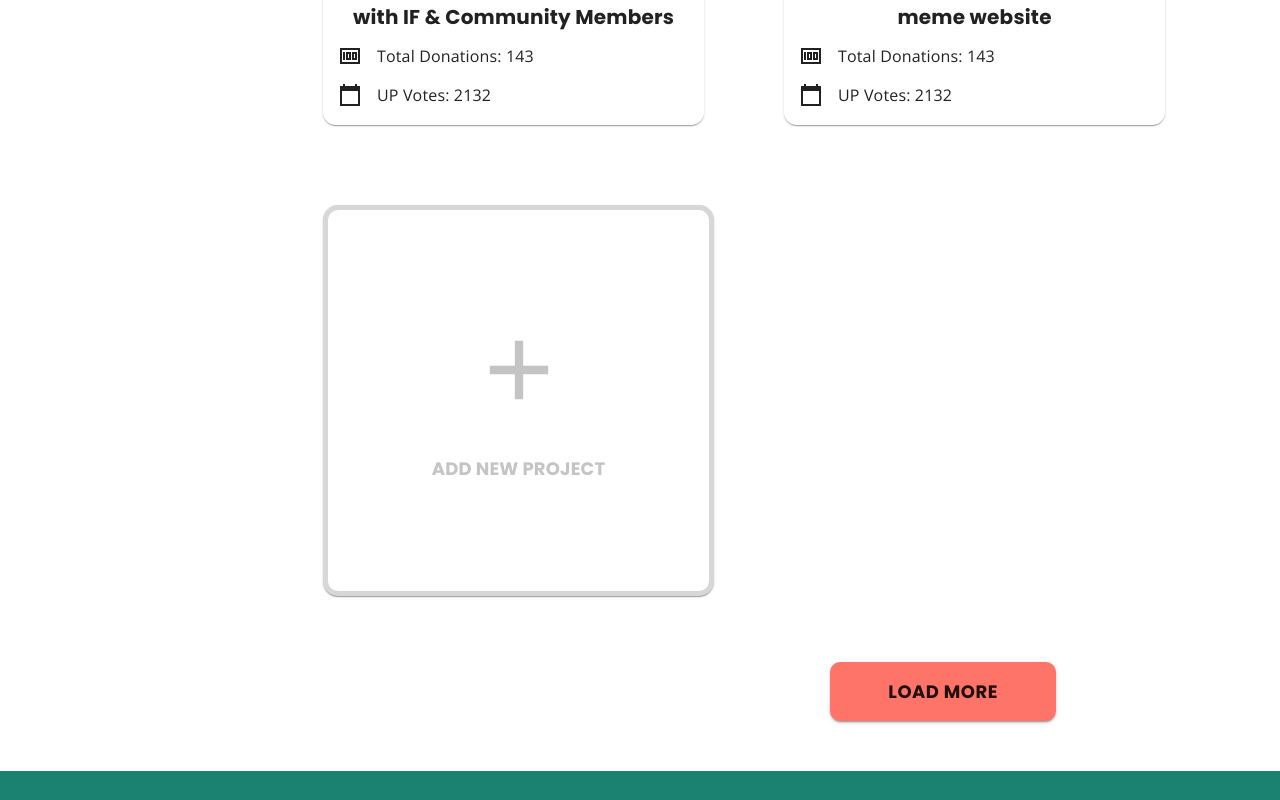
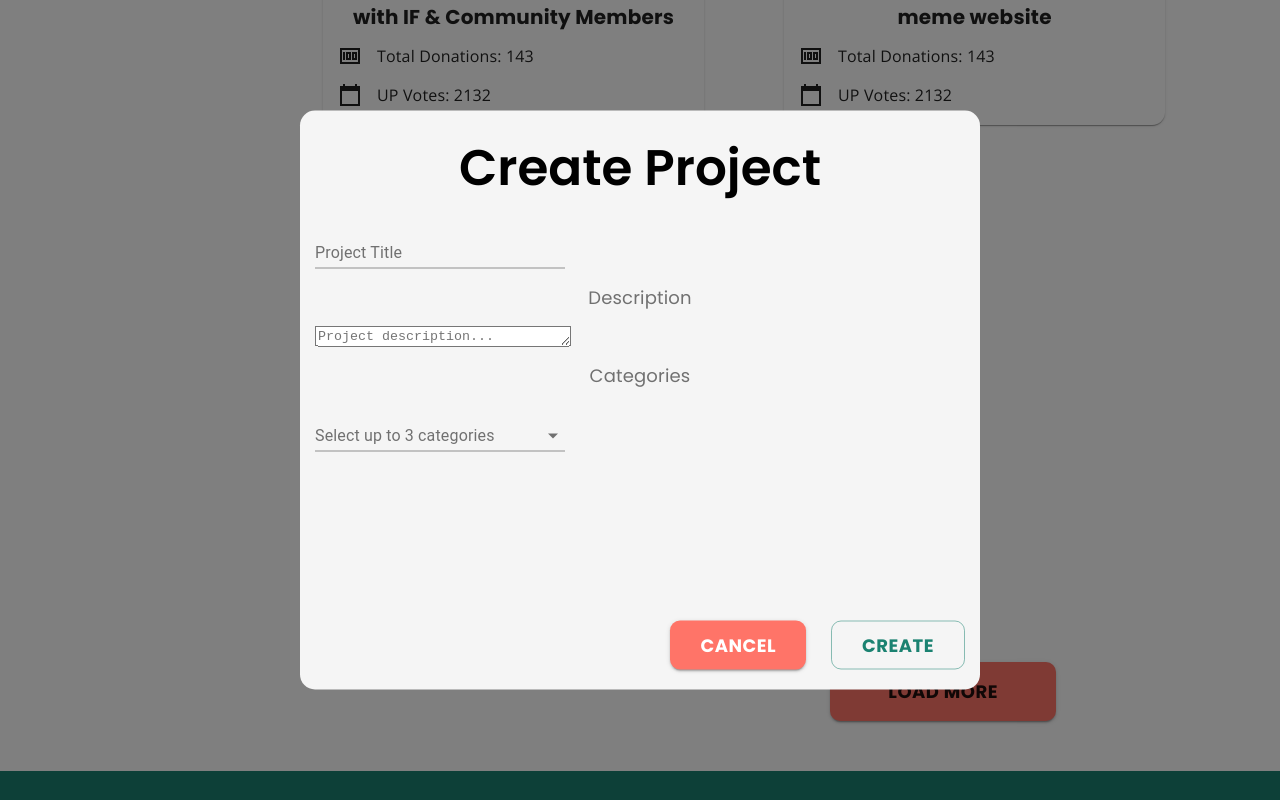
Before and after one commit to CroplyOfficial/iota-up-client, a React (Create React App) app: page /dashboard/projects in a window 1280 px wide. Both pictures are taken after a click on the element "ADD NEW PROJECT". Shown: the part 1968-2768 px from the top of the page. Built offline with nearby package versions, Linux system fonts and the light colour scheme.

Commit message:
addded create project modal

```diff
--- a/src/pages/dashboard/Dashboard.tsx
+++ b/src/pages/dashboard/Dashboard.tsx
@@ -9,6 +9,7 @@ import { DashboardDeleteModal } from "./verifyDeleteModal.dashboard";
 import { useState } from "react";
 import { DashboardProjects } from "./tabs/projects.dashboard";
 import { DashboardFavorites } from "./tabs/favorites.dashboard";
+import { DashboardCreateProjectModal } from "./createProjectModal.dashboard";
 import { Switch, Route } from "react-router-dom";
 const useStyles = makeStyles(() =>
   createStyles({
@@ -24,11 +25,21 @@ export const Dashboard = () => {
   const handleVerifyDeleteModal = () => {
     setShowingVerifyDeleteModal(!showingVerifyDeleteModal);
   };
+
+  const [showingCreateProjectModal, setShowingCreateProjectModal] =
+    useState<boolean>(false);
+  const handleCreateProjectModal = () => {
+    setShowingCreateProjectModal(!showingCreateProjectModal);
+  };
   return (
     <div>
       <DashboardDeleteModal
         showing={showingVerifyDeleteModal}
         onClick={handleVerifyDeleteModal}
+      />
+      <DashboardCreateProjectModal
+        showing={showingCreateProjectModal}
+        onClick={handleCreateProjectModal}
       />
       <Navbar />
       <div className={classes.overview}>
@@ -53,7 +64,11 @@ export const Dashboard = () => {
             />
             <Route
               path="/dashboard/projects"
-              render={() => <DashboardProjects />}
+              render={() => (
+                <DashboardProjects
+                  handleCreateProjectModal={handleCreateProjectModal}
+                />
+              )}
             />
             <Route
               path="/dashboard/favorites"
--- /dev/null
+++ b/src/pages/dashboard/createProjectModal.dashboard.tsx
@@ -0,0 +1,238 @@
+import {
+  createStyles,
+  makeStyles,
+  Button,
+  Typography,
+  TextField,
+  TextareaAutosize,
+  Theme,
+  Select,
+  FormControl,
+  InputLabel,
+  MenuItem,
+  Chip,
+} from "@material-ui/core";
+import { useState } from "react";
+import axios from "axios";
+
+const useStyles = makeStyles((theme: Theme) =>
+  createStyles({
+    modal: {
+      width: "100vw",
+      height: "100vh",
+      backgroundColor: "rgba(0,0,0,0.5)",
+      position: "fixed",
+      zIndex: 2,
+    },
+    background: {
+      width: "100%",
+      height: "100%",
+      position: "absolute",
+    },
+    card: {
+      width: "650px",
+      backgroundColor: "#f5f5f5",
+      zIndex: 3,
+      display: "flex",
+      flexDirection: "column",
+      justifyContent: "space-between",
+      position: "relative",
+      left: "50%",
+      top: "50%",
+      transform: "translate(-50%,-50%)",
+      borderRadius: "15px",
+      padding: "15px",
+      paddingBottom: "20px",
+      paddingTop: "20px",
+    },
+    header: {
+      textAlign: "center",
+      fontSize: "50px",
+      lineHeight: "75px",
+      fontFamily: "Poppins",
+      fontWeight: 600,
+      fontStyle: "normal",
+      paddingBottom: "15px",
+    },
+    body: {
+      minHeight: "400px",
+      fontSize: "15px",
+      lineHeight: "28px",
+      fontFamily: "Poppins",
+      fontWeight: 400,
+      fontStyle: "normal",
+      display: "flex",
+      flexDirection: "column",
+      gap: "15px",
+    },
+    footer: {
+      display: "flex",
+      width: "100%",
+      flexDirection: "row-reverse",
+      gap: "25px",
+    },
+    button: {
+      fontSize: "18px",
+      lineHeight: "27px",
+      fontFamily: "Poppins",
+      fontWeight: 700,
+      fontStyle: "normal",
+      padding: "10px",
+      paddingLeft: "30px",
+      paddingRight: "30px",
+      borderRadius: "10px",
+    },
+    textField: {
+      width: "250px",
+    },
+    textArea: {
+      width: "250px",
+      height: "100px",
+    },
+    label: {
+      fontFamily: "Poppins",
+      fontSize: "18px",
+      lineHeight: "27px",
+      fontWeight: 400,
+      fontStyle: "normal",
+      color: theme.palette.text.secondary,
+    },
+    select: {
+      width: "250px",
+    },
+    chips: {
+      display: "flex",
+      gap: "10px",
+    },
+    chip: {},
+    saveButton: {
+      fontSize: "18px",
+      lineHeight: "27px",
+      fontFamily: "Poppins",
+      fontWeight: 700,
+      fontStyle: "normal",
+      padding: "10px",
+      paddingLeft: "30px",
+      paddingRight: "30px",
+      borderRadius: "10px",
+
+      color: "white",
+    },
+  })
+);
+
+interface IProps {
+  showing: boolean;
+  onClick: () => void;
+}
+export const DashboardCreateProjectModal = (props: IProps) => {
+  const classes = useStyles();
+  const { showing, onClick } = props;
+  const handleDeleteAccount = () => null;
+  const [title, setTitle] = useState<string>("");
+  const handleTitle = (e: React.ChangeEvent<HTMLInputElement>) => {
+    setTitle(e.currentTarget.value);
+  };
+  const [description, setDescription] = useState<string>("");
+  const [categories, setCategories] = useState<string[]>([]);
+  const handleDelete = (i: number) => {
+    const newCategories = [...categories];
+    newCategories.splice(i - 1, 1);
+    setCategories([...newCategories]);
+  };
+  const handleAdd = (value: string) => {
+    const newCategories = [...categories];
+    if (newCategories.length === 3) return;
+    newCategories.push(value);
+    setCategories([...newCategories]);
+  };
+  const [select, setSelect] = useState<string>("");
+  const allCategories = ["Technology", "Community", "Theater"];
+  const handleCreateProject = () => {
+    axios
+      .post(`api/create`)
+      .then((res) => null)
+      .then((data) => {
+        onClick();
+      });
+  };
+  return (
+    <div>
+      {showing && (
+        <div className={classes.modal}>
+          <div className={classes.background} onClick={onClick}></div>
+          <div className={classes.card}>
+            <div className={classes.header}>Create Project</div>
+            <div className={classes.body}>
+              <TextField
+                label="Project Title"
+                className={classes.textField}
+                onChange={handleTitle}
+                value={title}
+              />
+              <Typography className={classes.label}>Description</Typography>
+              <TextareaAutosize
+                aria-label="empty textarea"
+                cols={4}
+                className={classes.textArea}
+                value={description}
+                onChange={(e: React.ChangeEvent<HTMLTextAreaElement>) => {
+                  setDescription(e.currentTarget.value);
+                }}
+                placeholder="Project description..."
+              />
+
+              <Typography className={classes.label}>Categories</Typography>
+              <FormControl>
+                <InputLabel>Select up to 3 categories</InputLabel>
+                <Select
+                  displayEmpty
+                  className={classes.select}
+                  value={select}
+                  onChange={(e: any) => {
+                    setSelect(e.target.value);
+                    handleAdd(e.target.value);
+                    console.log(e.target.value);
+                  }}
+                >
+                  {allCategories.map((c) => (
+                    <MenuItem value={c.toLowerCase()}>{c}</MenuItem>
+                  ))}
+                </Select>
+              </FormControl>
+              <div className={classes.chips}>
+                {categories.map((c, i) => (
+                  <Chip
+                    key={"chip#" + i++}
+                    onDelete={() => handleDelete(i)}
+                    color="primary"
+                    label={c}
+                    className={classes.chip}
+                  />
+                ))}
+              </div>
+            </div>
+            <div className={classes.footer}>
+              <Button
+                variant="outlined"
+                color="primary"
+                onClick={handleDeleteAccount}
+                className={classes.button}
+              >
+                Create
+              </Button>
+              <Button
+                onClick={onClick}
+                variant="contained"
+                color="secondary"
+                className={classes.saveButton}
+              >
+                Cancel
+              </Button>
+            </div>
+          </div>
+        </div>
+      )}
+    </div>
+  );
+};
--- a/src/pages/dashboard/tabs/projects.dashboard.tsx
+++ b/src/pages/dashboard/tabs/projects.dashboard.tsx
@@ -32,18 +32,18 @@ const useStyles = makeStyles(() =>
 );
 interface IProps {
   projects?: IProject[];
+  handleCreateProjectModal: () => void;
 }
 export const DashboardProjects = (props: IProps) => {
-  const { projects } = props;
+  const { projects, handleCreateProjectModal } = props;
   const classes = useStyles();
-  const handleAddNewProject = () => null;
   return (
     <div>
       <div className={classes.root}>
         {SampleProjects.concat(SampleProjects).map((p) => (
           <Card2 project={p} />
         ))}
-        <AddNewProjectCard onClick={handleAddNewProject} />
+        <AddNewProjectCard onClick={handleCreateProjectModal} />
         <Button
           color="secondary"
           variant="contained"
--- a/src/pages/dashboard/verifyDeleteModal.dashboard.tsx
+++ b/src/pages/dashboard/verifyDeleteModal.dashboard.tsx
@@ -11,7 +11,7 @@ const useStyles = makeStyles(() =>
       width: "100vw",
       height: "100vh",
       backgroundColor: "rgba(0,0,0,0.5)",
-      position: "absolute",
+      position: "fixed",
       zIndex: 2,
     },
     background: {
```
